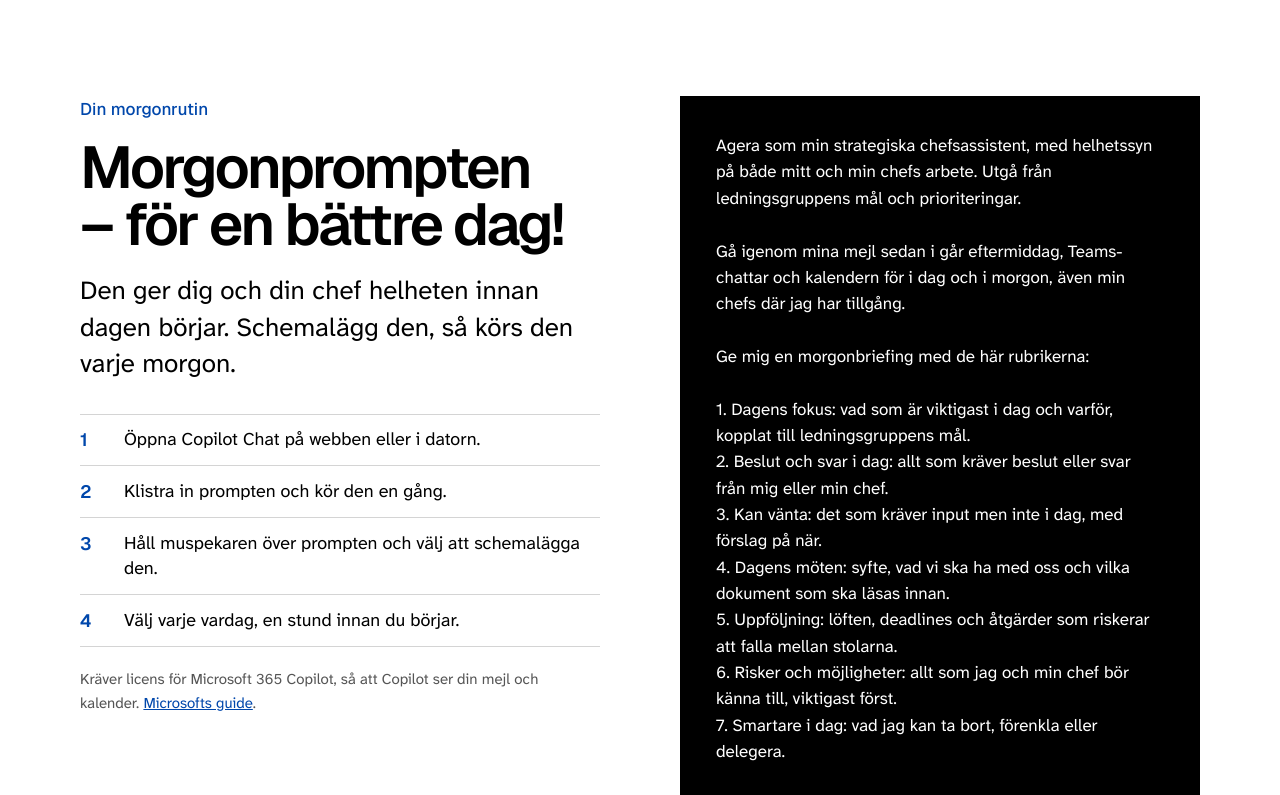
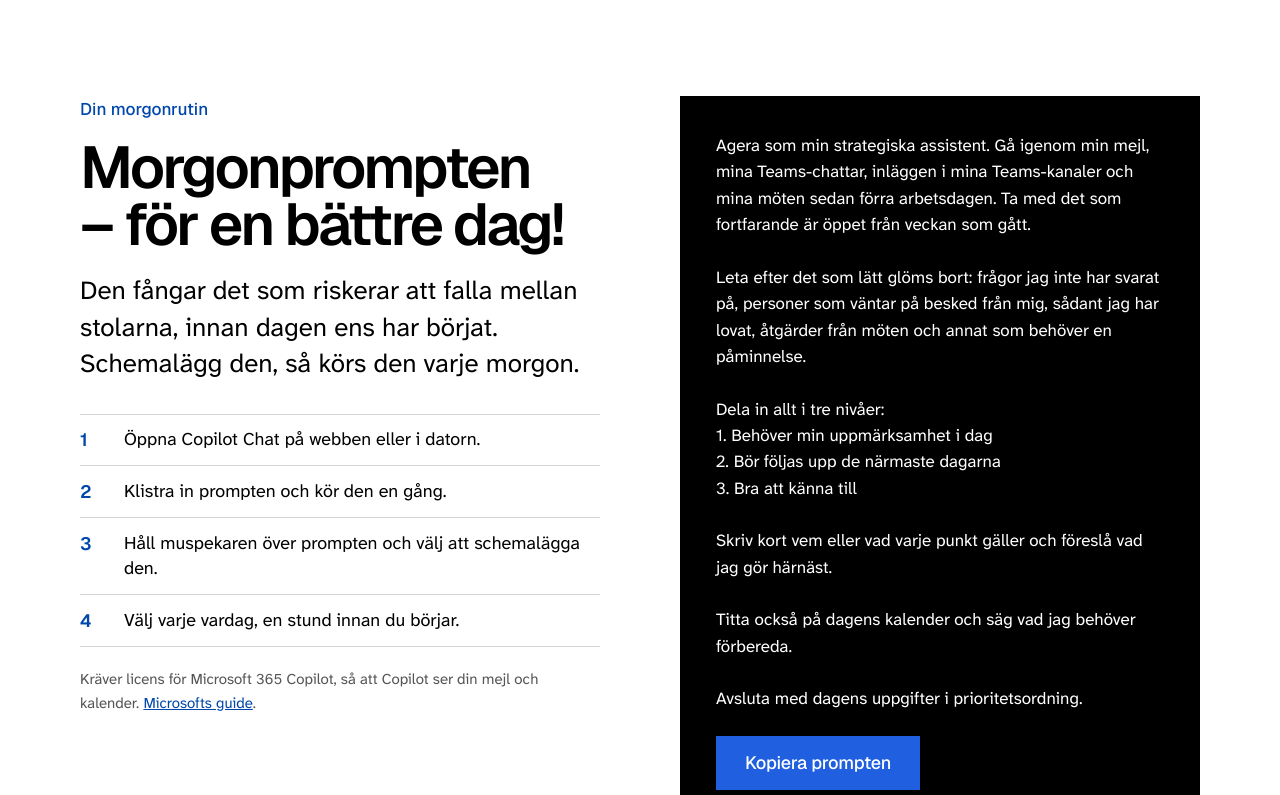
Before and after one commit to hassenyblom/hemsida, a plain HTML site: page ea/index.html in a window 1280 px wide. Shown: the part 660-1455 px from the top of the page. Drawn offline with Linux system fonts and the light colour scheme.

Commit message:
EA: ny morgonprompt som fångar det som faller mellan stolarna, utan chefen
Co-Authored-By: Claude Opus 5.5 <noreply@anthropic.com>
Claude-Session: https://claude.ai/code/session_01BpDK1jhdhFu3wQPbwhC2op

```diff
--- a/ea/index.html
+++ b/ea/index.html
@@ -62,7 +62,7 @@
     <div>
       <p class="kicker">Din morgonrutin</p>
       <h2 id="h-morgon">Morgonprompten – för en bättre dag!</h2>
-      <p class="lead">Den ger dig och din chef helheten innan dagen börjar. Schemalägg den, så körs den varje morgon.</p>
+      <p class="lead">Den fångar det som riskerar att falla mellan stolarna, innan dagen ens har börjat. Schemalägg den, så körs den varje morgon.</p>
       <ol class="ea-how">
         <li>Öppna Copilot Chat på webben eller i datorn.</li>
         <li>Klistra in prompten och kör den en gång.</li>
@@ -72,22 +72,20 @@
       <p class="fine">Kräver licens för Microsoft 365 Copilot, så att Copilot ser din mejl och kalender. <a href="https://support.microsoft.com/microsoft-365-copilot/schedule-your-most-used-copilot-prompts" rel="noopener noreferrer" target="_blank">Microsofts guide</a>.</p>
     </div>
     <div class="ea-prompt">
-      <pre id="p-morgon">Agera som min strategiska chefsassistent, med helhetssyn på både mitt och min chefs arbete. Utgå från ledningsgruppens mål och prioriteringar.
+      <pre id="p-morgon">Agera som min strategiska assistent. Gå igenom min mejl, mina Teams-chattar, inläggen i mina Teams-kanaler och mina möten sedan förra arbetsdagen. Ta med det som fortfarande är öppet från veckan som gått.
 
-Gå igenom mina mejl sedan i går eftermiddag, Teams-chattar och kalendern för i dag och i morgon, även min chefs där jag har tillgång.
+Leta efter det som lätt glöms bort: frågor jag inte har svarat på, personer som väntar på besked från mig, sådant jag har lovat, åtgärder från möten och annat som behöver en påminnelse.
 
-Ge mig en morgonbriefing med de här rubrikerna:
+Dela in allt i tre nivåer:
+1. Behöver min uppmärksamhet i dag
+2. Bör följas upp de närmaste dagarna
+3. Bra att känna till
 
-1. Dagens fokus: vad som är viktigast i dag och varför, kopplat till ledningsgruppens mål.
-2. Beslut och svar i dag: allt som kräver beslut eller svar från mig eller min chef.
-3. Kan vänta: det som kräver input men inte i dag, med förslag på när.
-4. Dagens möten: syfte, vad vi ska ha med oss och vilka dokument som ska läsas innan.
-5. Uppföljning: löften, deadlines och åtgärder som riskerar att falla mellan stolarna.
-6. Risker och möjligheter: allt som jag och min chef bör känna till, viktigast först.
-7. Smartare i dag: vad jag kan ta bort, förenkla eller delegera.
+Skriv kort vem eller vad varje punkt gäller och föreslå vad jag gör härnäst.
 
-Avsluta med en kort lista: det här gör jag före lunch.
-Skriv kort och tydligt.</pre>
+Titta också på dagens kalender och säg vad jag behöver förbereda.
+
+Avsluta med dagens uppgifter i prioritetsordning.</pre>
       <button type="button" class="btn btn-main js-copy" data-copy="p-morgon">Kopiera prompten</button>
       <p class="copy-msg" role="status" aria-live="polite"></p>
     </div>
```
